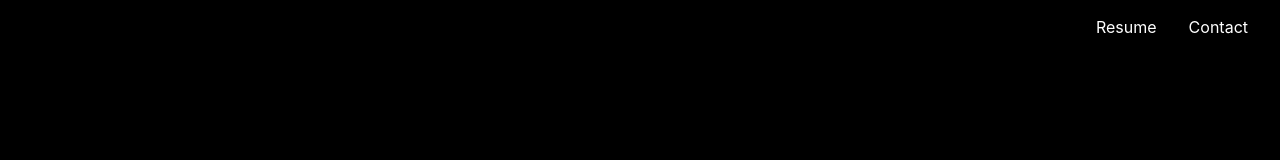
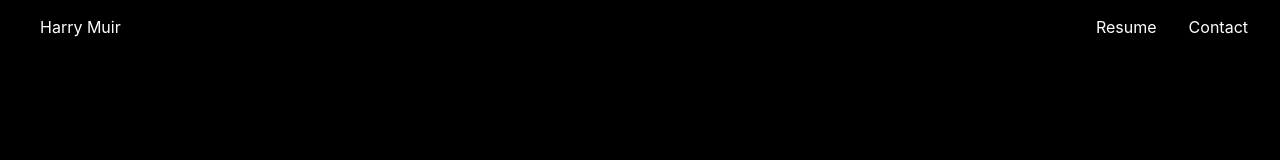
Before and after one commit to hmuir28/harrymuir.github.io, a React (Create React App) app: page / in a window 1280 px wide. Shown: the top 160 px of the page. Built offline with nearby package versions, Linux system fonts and the light colour scheme; the HTML template or start-up script is replaced by a standard one.

Commit message:
Adjusted Navbar and added new item to the menu

```diff
--- a/src/components/header.js
+++ b/src/components/header.js
@@ -4,15 +4,20 @@ import { Link } from 'react-router-dom';
 import styles from '../styles/Header.module.css';
 
 const Header = ({ contactEmail }) => (
-  <div>
-    <div className={styles.headerContainer}>
-      <nav>
+  <div className={styles.headerContainer}>
+    <nav>
+      <div>
+        <ul>
+          <li><Link to="/">Harry Muir</Link></li>
+        </ul>
+      </div>
+      <div className={styles.rightSide}>
         <ul>
           <li><Link to="/about">Resume</Link></li>
           <li><a href={`mailto:${contactEmail}`}>Contact</a></li>
         </ul>
-      </nav>
-    </div>
+      </div>
+    </nav>
   </div>
 );
 
--- a/src/styles/Header.module.css
+++ b/src/styles/Header.module.css
@@ -10,8 +10,15 @@
 }
 
 .headerContainer nav {
+  display: flex;
+  flex-direction: row;
   position: absolute;
   right: 0;
+  width: 100%;
+}
+
+.headerContainer .rightSide {
+  margin-left: auto;
 }
 
 .headerContainer h1 {
```
